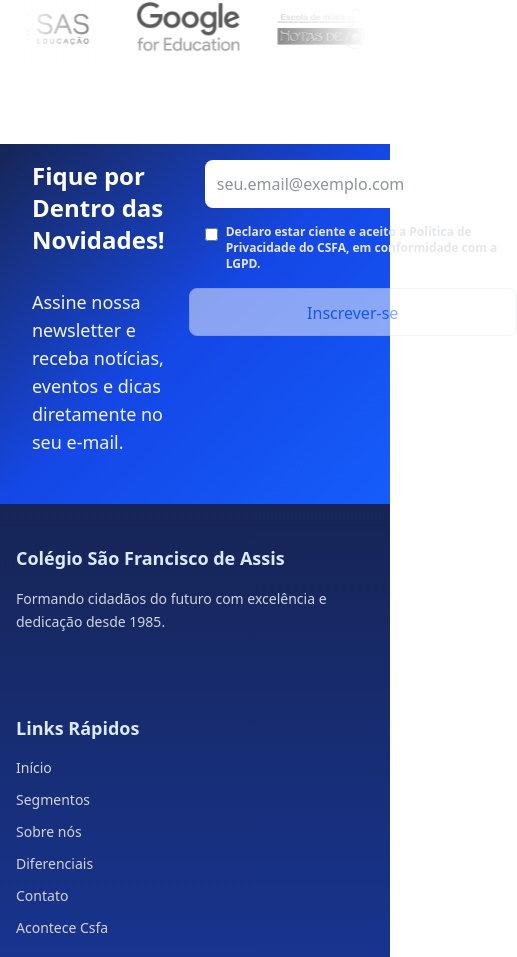
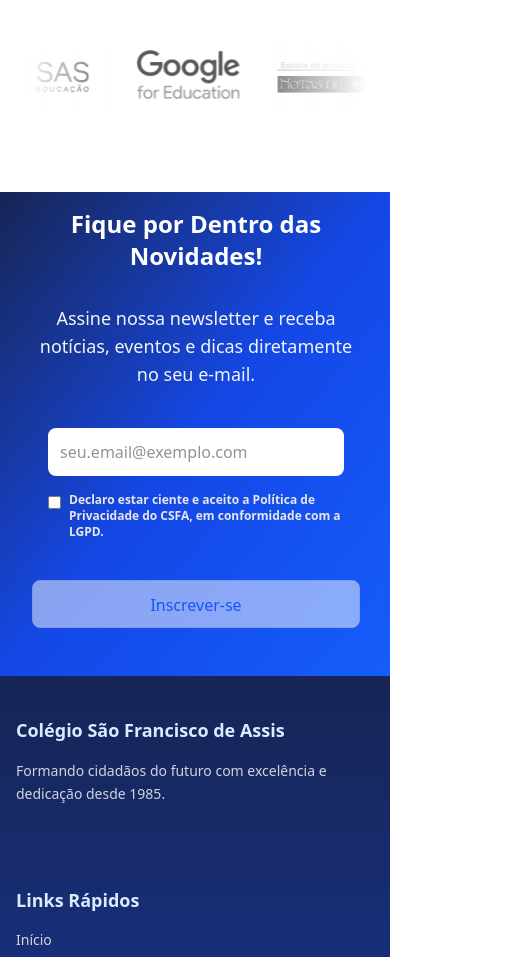
Before and after one commit to Colegio-Sao-Francisco-de-Assis-CSFA/CSFA-FRONTEND, a Next.js app: page / in a window 390 px wide. Shown: the part 7107-8064 px from the top of the page, 517 px wide, since content can reach past the window. Built offline with nearby package versions, Linux system fonts and the light colour scheme; some icons are missing.

Commit message:
feat: corerção responsivo

```diff
--- a/src/components/sections/SobreColegioSection.tsx
+++ b/src/components/sections/SobreColegioSection.tsx
@@ -42,7 +42,7 @@ export default function SobreColegioSection() {
   return (
     <section className="w-screen">
 
-      <div ref={sectionRef} className="relative w-full max-w-screen-2xl mx-auto min-h-screen overflow-hidden bg-white pt-4">
+      <div ref={sectionRef} className="relative mb-12 w-full max-w-screen-2xl mx-auto min-h-screen overflow-hidden bg-white pt-4">
 
         <div className="min-h-screen flex flex-col gap-10 items-center">
           {/* Main Title */}
--- a/src/components/site/CallToAction/CallToActionNewsletter.tsx
+++ b/src/components/site/CallToAction/CallToActionNewsletter.tsx
@@ -62,14 +62,14 @@ const CallToActionNewsletter: React.FC<CallToActionNewsletterProps> = ({
   };
 
   return (
-    <div className="max-w-4xl flex mx-auto mb-8 md:mb-0 gap-6"> {/* Adicionado mx-auto para centralização */}
-      <div>
-        <h2 className="text-2xl text-start md:text-4xl text-white font-extrabold mb-4">{title}</h2> {/* Centralizado o título */}
-        <p className="text-lg text-start pt-4 text-gray-100 max-w-lg">{description}</p>
+    <div className="max-w-4xl flex flex-col items-center justify-center mx-auto mb-8 md:flex-row md:mb-0 gap-6"> {/* Adicionado mx-auto para centralização */}
+      <div className='mx-auto mb-4'>
+        <h2 className="text-2xl text-center md:text-start md:text-4xl text-white font-extrabold mb-4">{title}</h2> {/* Centralizado o título */}
+        <p className="text-lg max-w-96 text-center md:text-start pt-4 text-gray-100 md:max-w-lg">{description}</p>
       </div>
 
-      <form action={formAction} className="flex flex-col items-start justify-start gap-4 w-full"> {/* Ajustado para alinhar itens e criar espaçamento */}
-        <div className='flex flex-col w-full px-4 md:px-0 gap-2 items-start justify-center'> {/* Removido px-20, usando w-full e px-4 para responsividade */}
+      <form action={formAction} className="flex flex-col items-center justify-center md:items-start md:justify-start gap-4 w-full"> {/* Ajustado para alinhar itens e criar espaçamento */}
+        <div className='flex flex-col items-center justify-center mb-6 md:mb-0 w-full px-4 md:px-0 gap-2 md:items-start'> {/* Removido px-20, usando w-full e px-4 para responsividade */}
           <input
             type="email"
             name="email"
```
